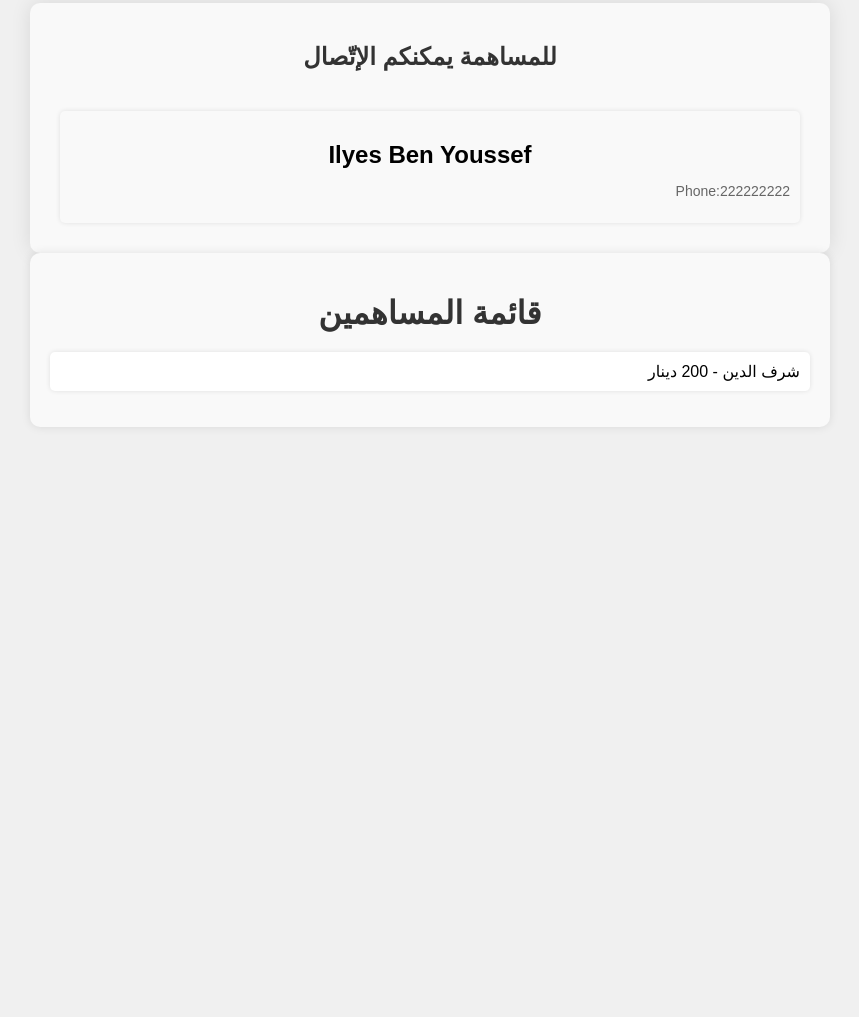
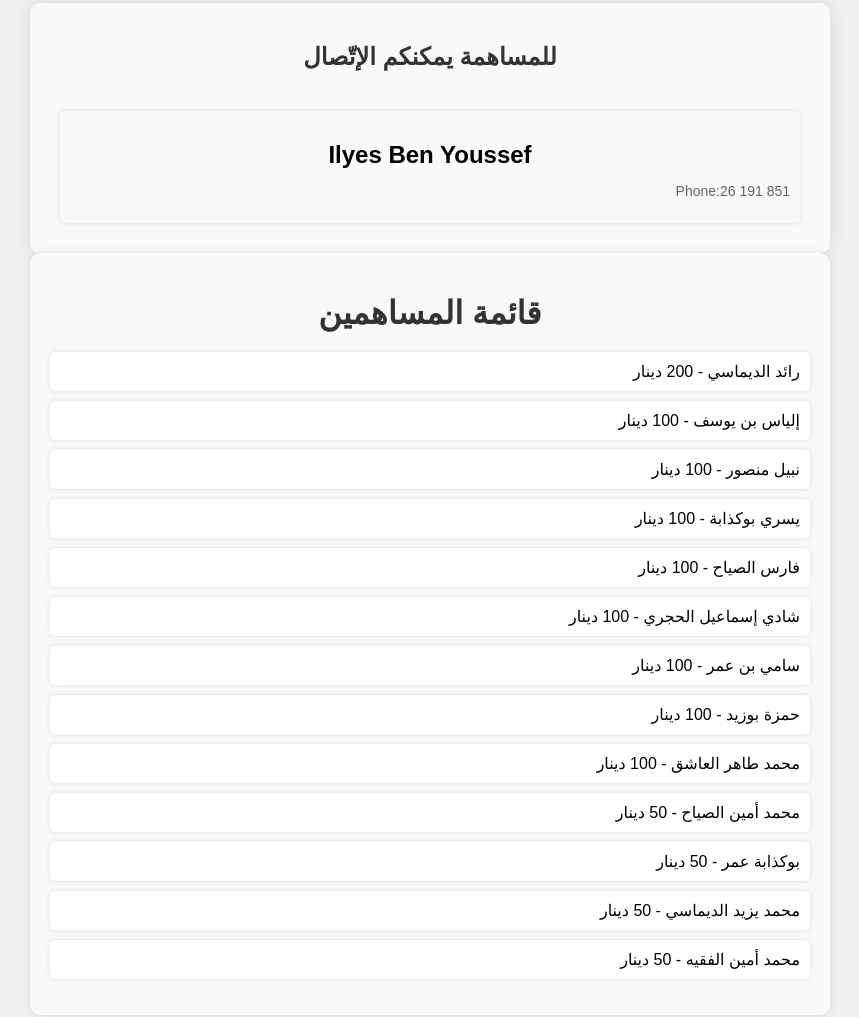
Before and after one commit to AmineSayahh/BouhjarESSLitiges, a plain HTML site: page index.html in a window 1280 px wide. Shown: the part 485-1502 px from the top of the page, without its empty margins (210-1069 px from the left). Before the commit the page ends 932 px from the top, so only its background shows below. Drawn offline with Linux system fonts and the light colour scheme.

Commit message:
Add files via upload

```diff
--- a/index.html
+++ b/index.html
@@ -34,7 +34,7 @@
             <div class="contact-info">
                 <div class="contact-person">
                     <h2>Ilyes Ben Youssef</h2>
-                    <p class="phone">Phone:222222222</p>
+                    <p class="phone">Phone:26 191 851</p>
                 </div>
             </div>
         </section>
--- a/script.js
+++ b/script.js
@@ -37,4 +37,16 @@ updateDonationStats();
 
 // Example usage:
 // Add a new donation
-addDonation('شرف الدين', 200); // Example donation
+addDonation('رائد الديماسي', 200); // Example donation
+addDonation('إلياس بن يوسف', 100);
+addDonation('نبيل منصور', 100);
+addDonation('يسري بوكذابة', 100);
+addDonation('فارس الصياح', 100);
+addDonation('شادي إسماعيل الحجري', 100);
+addDonation('سامي بن عمر', 100);
+addDonation('حمزة بوزيد', 100);
+addDonation('محمد طاهر العاشق', 100);
+addDonation('محمد أمين الصياح', 50);
+addDonation(' بوكذابة عمر ', 50);
+addDonation('محمد يزيد الديماسي', 50);
+addDonation('محمد أمين الفقيه', 50);
```
